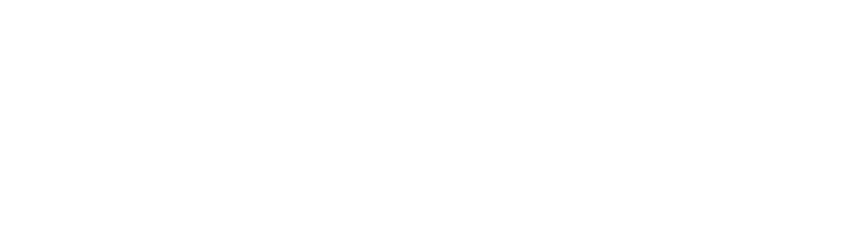
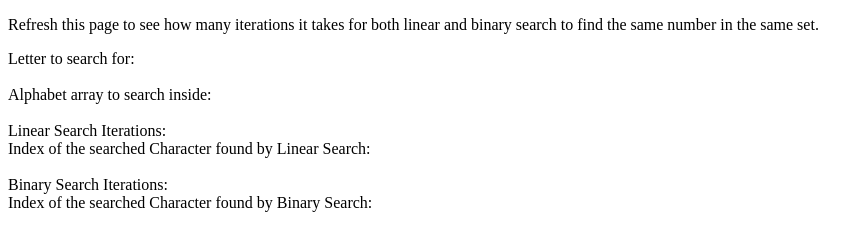
Before and after one commit to JAGeorge54/binarySearch, a plain HTML site: page index.html in a window 1280 px wide. Shown: the whole page, without its empty margins (0-868 px from the left). Drawn offline with Linux system fonts and the light colour scheme.

Commit message:
added starter code

```diff
--- a/index.html
+++ b/index.html
@@ -1,12 +1,34 @@
 <!DOCTYPE html>
-<html lang="en">
-<head>
-    <meta charset="UTF-8">
-    <meta name="viewport" content="width=device-width, initial-scale=1.0">
-    <title>Binary Search</title>
-</head>
-<body>
+<html>
+  <head>
+
+    <title>Compare Binary and Linear Search Performance</title>
+  </head>
+  <body>
+    <p>Refresh this page to see how many iterations it takes for both linear and binary search to find the same number in the same set.</p>
+    <div id='number-searching-for-id'>
+      Letter to search for:
+    </div>
+    <br>
+    <div id='searched-array-id'>
+      Alphabet array to search inside:
+    </div>
+    <br>
+    <div id='linear-search-results'>
+      Linear Search Iterations:
+    </div>
+    <div id='linear-search-position'>
+      Index of the searched Character found by Linear Search:
+    </div>
+    <br>
+    <div id='binary-search-results'>
+      Binary Search Iterations:
+    </div>
+    <div id='binary-search-position'>
+      Index of the searched Character found by Binary Search:
+    </div>
 
     <script src="script.js"></script>
-</body>
+
+  </body>
 </html>
```
